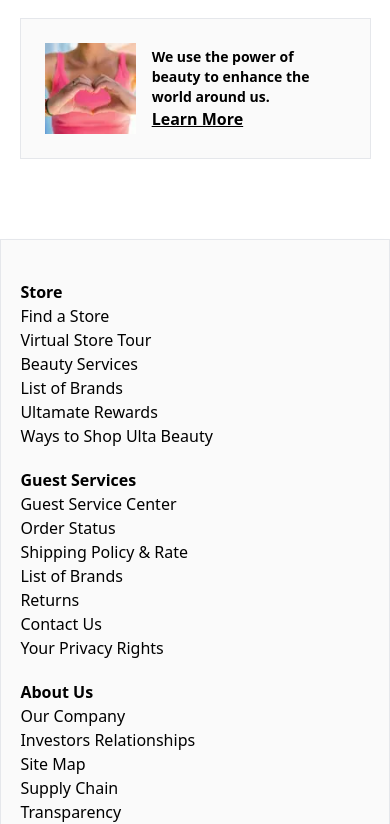
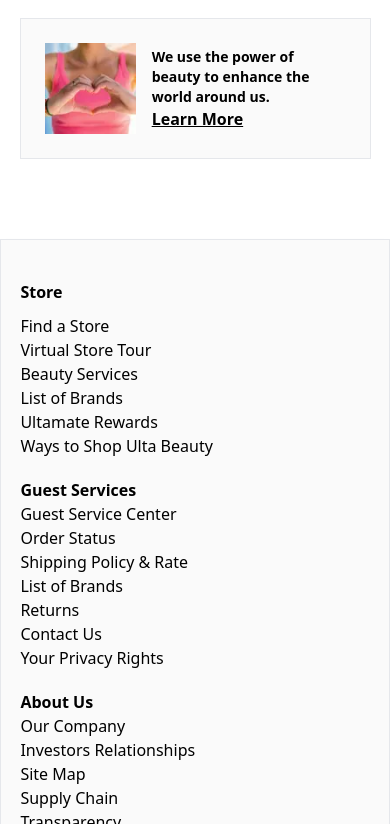
Before and after one commit to eodaneze/Next_Beauty_Shop, a Next.js app: page / in a window 390 px wide. Shown: the part 7374-8198 px from the top of the page. Built offline with nearby package versions, Linux system fonts and the light colour scheme.

Commit message:
changes on the footer

```diff
--- a/components/FooterSection.js
+++ b/components/FooterSection.js
@@ -9,7 +9,7 @@ const FooterSection = () => {
       <div className="bg-[#fafafa] w-[100%] py-10 mt-20 border shadow-md">
         <div className="mx-[5%]">
           <div className="grid lg:grid-cols-5 md:grid-cols-3 sm:grid-cols-2 gap-5">
-            <div>
+            <div className="sm-space">
               <h5 className="font-semibold">Store</h5>
               <ul className="">
                 <Link href="/">
--- a/styles/globals.css
+++ b/styles/globals.css
@@ -26,3 +26,9 @@
  .line-height{
    line-height: 2.5rem;
  }
+
+ @media(max-width:500px){
+   .sm-space h5{
+      margin-bottom: 10px;
+   }
+ }
```
